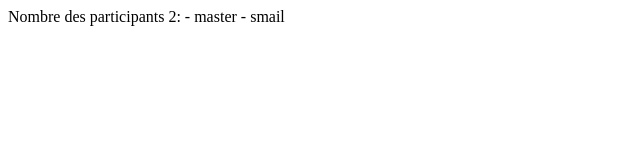
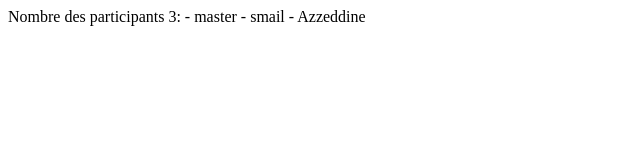
Before and after one commit to Formation-GIT-Jenkins/tp-remote-repo, a plain HTML site: page index.html in a window 1280 px wide. Shown: the full height of the page, 0-640 px from the left. Drawn offline with Linux system fonts and the light colour scheme.

Commit message:
ajout azzeddine

```diff
--- a/index.html
+++ b/index.html
@@ -1,5 +1,6 @@
 <html>
-    Nombre des participants 2:
+    Nombre des participants 3:
         - master
         - smail
+        - Azzeddine
 </html>
```
